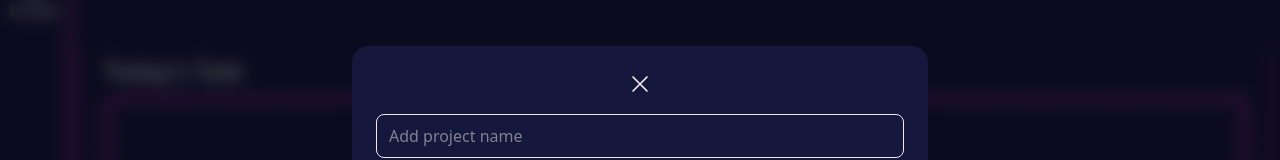
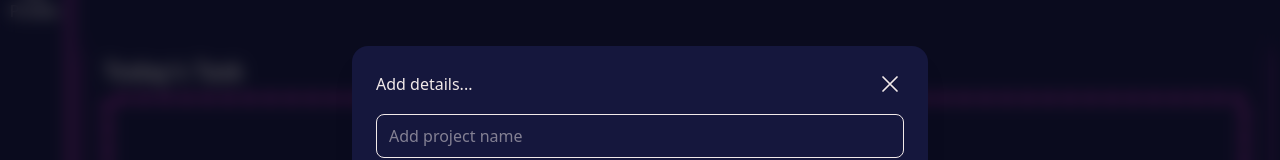
Before and after one commit to Raghav1825/TaskPad, a React (Vite) app: page / in a window 1280 px wide. Both pictures are taken after a click on the button "Add new project". Shown: the part 217-377 px from the top of the page. Built offline with nearby package versions, Linux system fonts and the light colour scheme.

Commit message:
icon fix

```diff
--- a/src/Components/Modals/ProjectModal.jsx
+++ b/src/Components/Modals/ProjectModal.jsx
@@ -31,7 +31,8 @@ function ProjectModal({isOpen,onClose}){
             <div className="fixed inset-0 bg-black/50 backdrop-blur-sm z-40" onClick={onClose}></div>
 
             <div className="fixed top-1/2 left-1/2 -translate-x-1/2 -translate-y-1/2 z-50 bg-surface rounded-2xl shadow-xl p-6 flex flex-col gap-4 lg:w-xl md:w-lg">
-                <div className="w-full flex justify-center">
+                <div className="w-full flex justify-between items-center">
+                    <p>Add details...</p>
                     <XMarkIcon className="w-7 h-7 cursor-pointer hover:text-red-400" onClick={onClose} />
                 </div>
 
```
